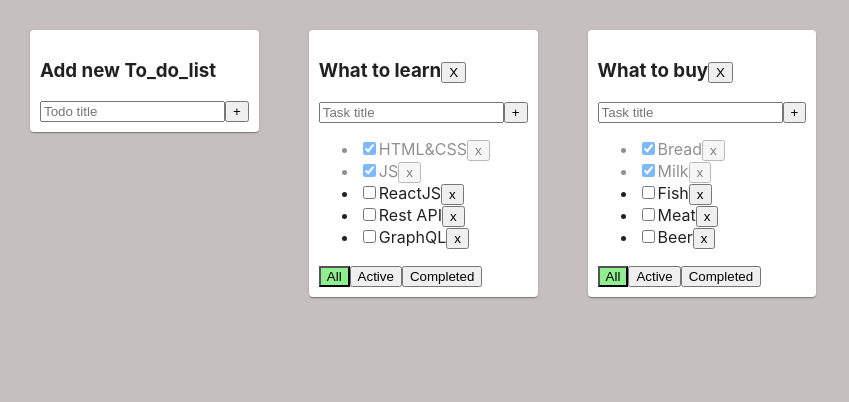
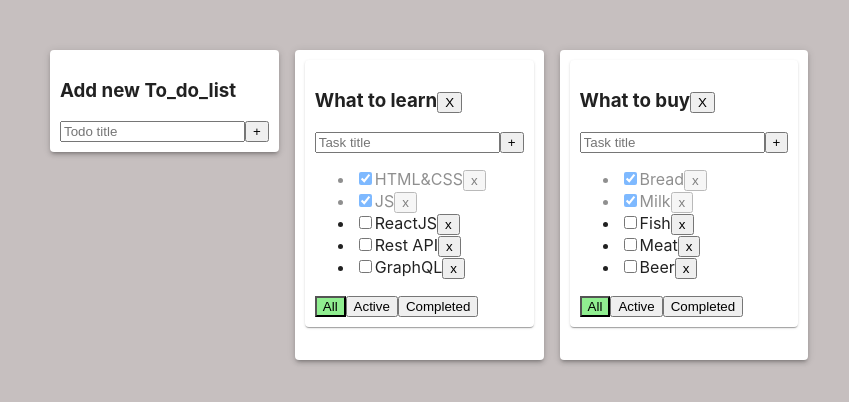
Before and after one commit to pasosh12/todolist, a React (Vite) app: page / in a window 1280 px wide. Shown: the top 402 px of the page, without its empty margins (0-849 px from the left). Built offline with nearby package versions, Linux system fonts and the light colour scheme.

Commit message:
grid stylization

```diff
--- a/src/App.css
+++ b/src/App.css
@@ -4,11 +4,12 @@ body{
 .App {
   padding: 30px;
   display: flex;
+  margin: 0 auto;
 }
 
-.App > div {
-  margin-right: 50px;
-}
+/*.App > div {*/
+/*  margin-right: 50px;*/
+/*}*/
 
 .error {
   border: 1px solid red;
--- a/src/App.tsx
+++ b/src/App.tsx
@@ -3,7 +3,7 @@ import './App.css';
 import {TodolistItem} from './TodolistItem.tsx';
 import {v1} from 'uuid';
 import {AddItemForm} from "./AddItemForm.tsx";
-import Paper from "@mui/material/Paper";
+import { Box, Paper, Grid2 as Grid } from '@mui/material'
 
 export type FilterValuesType = "all" | "active" | "completed";
 
@@ -137,15 +137,27 @@ function App() {
 
     return (
         <div className="App">
-            <div>
-                <Paper style={{padding: "10px"}}>
-                    <h3>Add new To_do_list</h3>
-                    <AddItemForm onCreateItem={createTodolist} placeHolder={'Todo title'}/>
-                </Paper>
-            </div>
-
-            {todolistsItems}
-
+            <Box sx={{flexGrow: 1, padding: '20px'}}>
+                <Grid container spacing={2}>
+                    <Grid item xs={12} sm={4}>
+                        <Paper elevation={3} style={{padding: "10px"}}>
+                            <h3>Add new To_do_list</h3>
+                            <AddItemForm onCreateItem={createTodolist} placeHolder={'Todo title'}/>
+                        </Paper>
+                    </Grid>
+                    <Grid item xs={12} sm={8}>
+                        <Grid container spacing={2}>
+                            {todolistsItems.map((item, index) => (
+                                <Grid item xs={12} sm={6} key={index}>
+                                    <Paper elevation={3} style={{padding: "10px", minHeight:'290px'}}>
+                                        {item}
+                                    </Paper>
+                                </Grid>
+                            ))}
+                        </Grid>
+                    </Grid>
+                </Grid>
+            </Box>
         </div>
     );
 }
```
